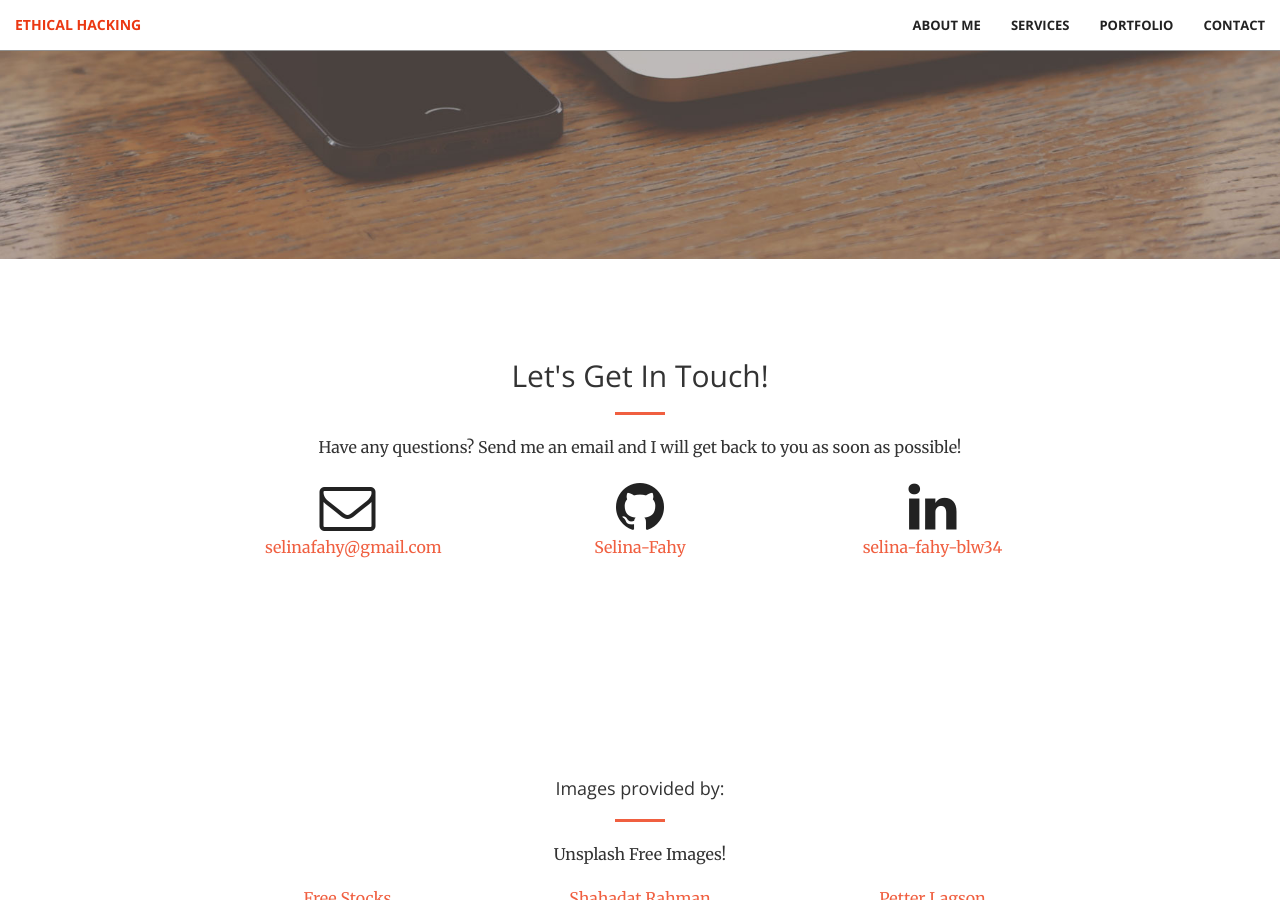
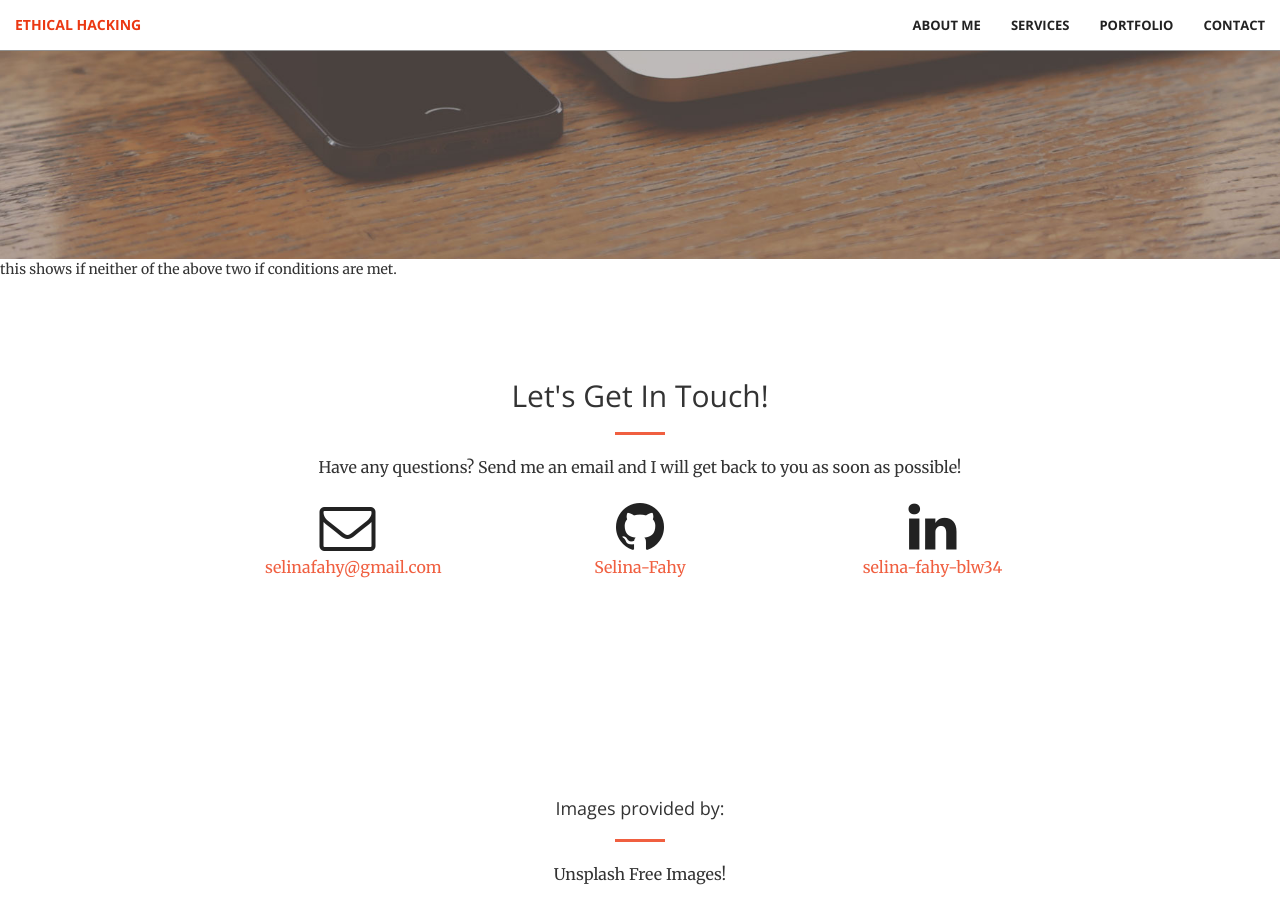
Before and after one commit to Selina-Fahy/Selina-Fahy.github.io, a Jekyll site: the page built from Documents.html, in a window 1280 px wide and 900 px high, scrolled down 641 px. Built offline with Jekyll 4.4.1, drawn with Linux system fonts in a browser that asks for light colours.

Commit message:
testing if/else

```diff
--- a/Documents.html
+++ b/Documents.html
@@ -13,5 +13,7 @@ layout: front2
 
 
 	</div>
+{% else %}
+this shows if neither of the above two if conditions are met.
 {% endif %}
 <!--</div>-->
```
